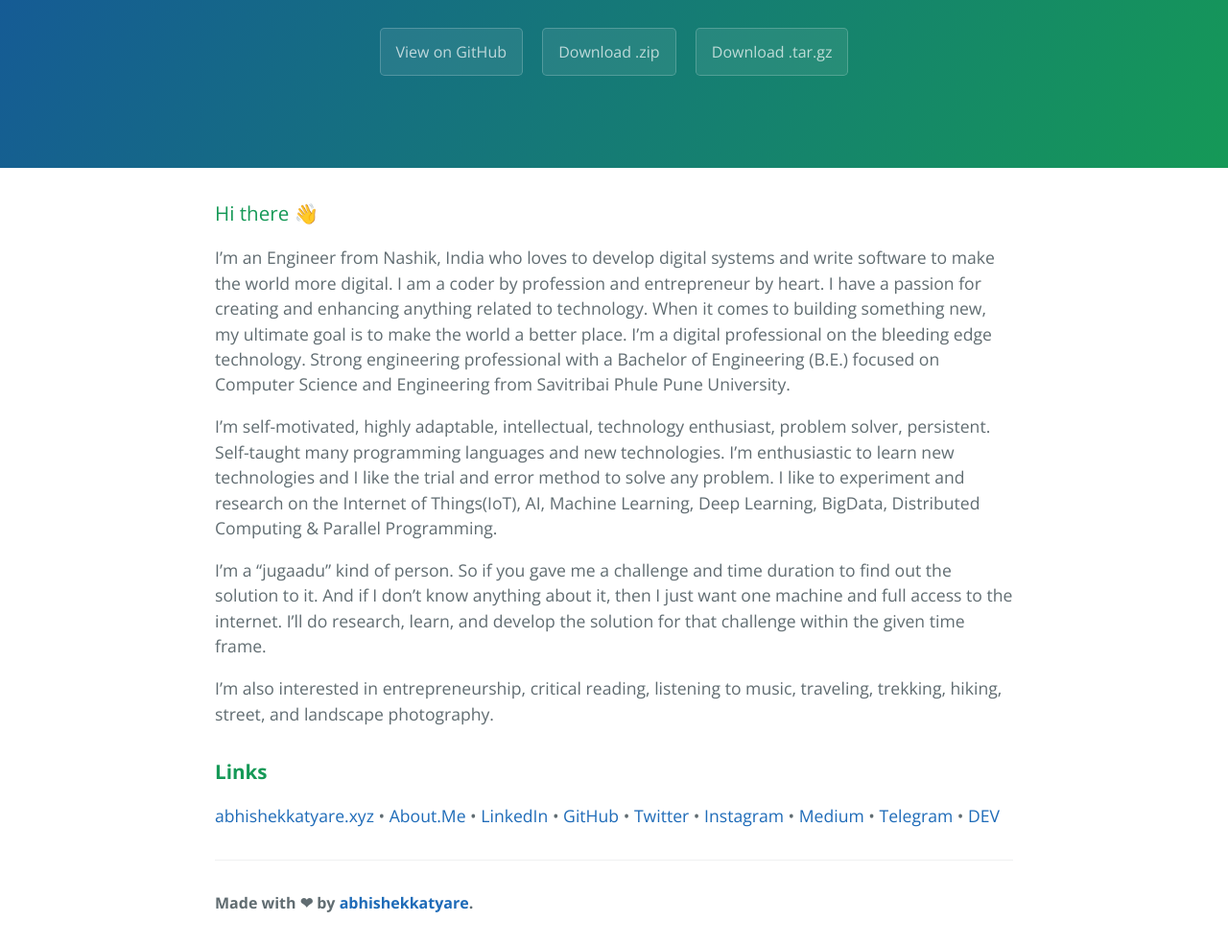
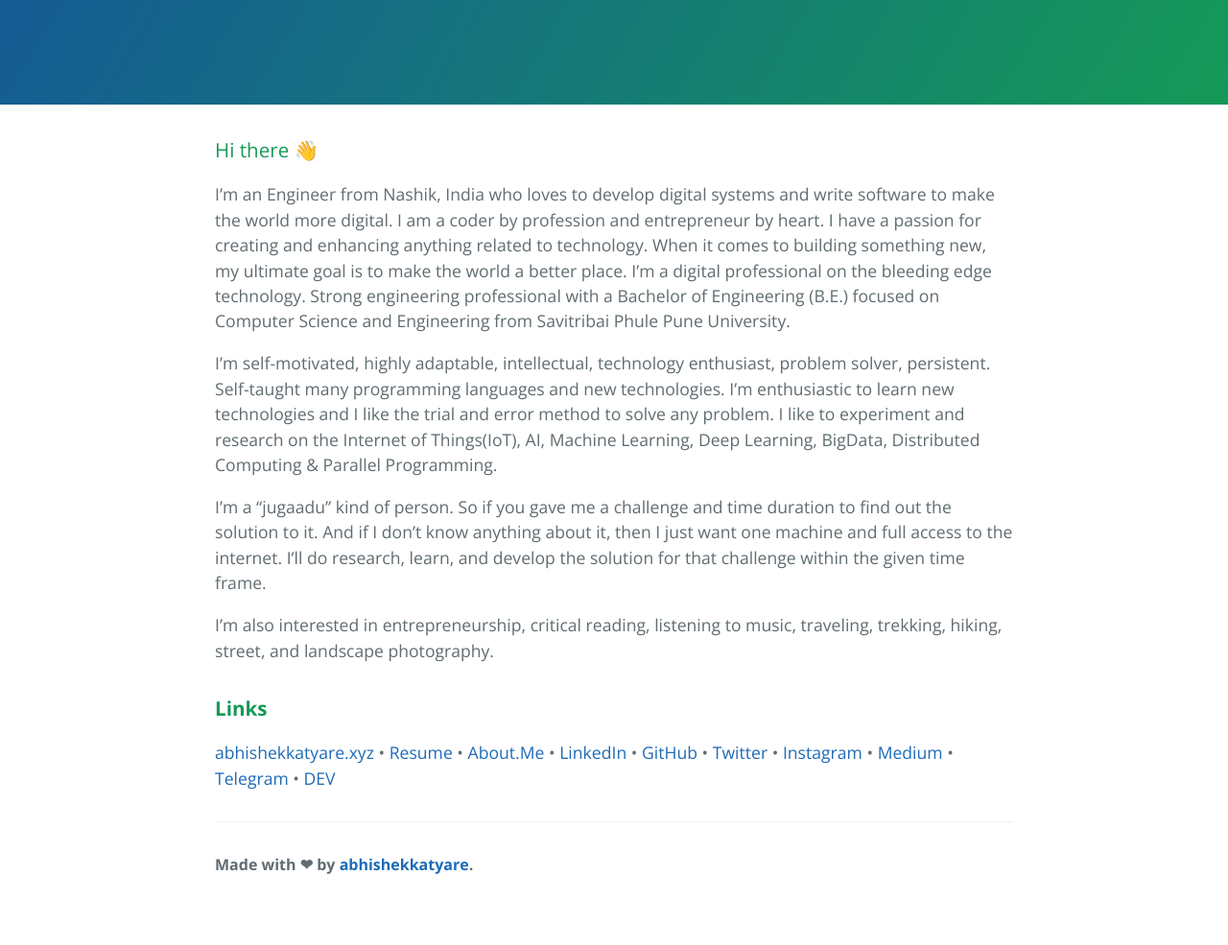
Before and after one commit to abhishekkatyare/abhishekkatyare, a plain HTML site: page index.html in a window 1280 px wide. Shown: the part 161-1146 px from the top of the page at 96% size. After the commit the page ends 1106 px from the top, so only its background shows below. Drawn offline with nearby package versions, Linux system fonts and the light colour scheme.

Commit message:
Update index.html

```diff
--- a/index.html
+++ b/index.html
@@ -13,9 +13,9 @@
     <section class="page-header">
       <h1 class="project-name">Abhishek Katyare</h1>
       <h2 class="project-tagline"></h2>
-      <a href="https://github.com/abhishekkatyare/abhishekkatyare" class="btn">View on GitHub</a>
+      <!--<a href="https://github.com/abhishekkatyare/abhishekkatyare" class="btn">View on GitHub</a>
       <a href="https://github.com/abhishekkatyare/abhishekkatyare/zipball/master" class="btn">Download .zip</a>
-      <a href="https://github.com/abhishekkatyare/abhishekkatyare/tarball/master" class="btn">Download .tar.gz</a>
+      <a href="https://github.com/abhishekkatyare/abhishekkatyare/tarball/master" class="btn">Download .tar.gz</a>-->
     </section>
 
     <section class="main-content">
@@ -30,6 +30,7 @@
 <a id="links" class="anchor" href="#links" aria-hidden="true"><span aria-hidden="true" class="octicon octicon-link"></span></a><strong>Links</strong>
 </h3>
 <p><a href="https://www.abhishekkatyare.xyz/">abhishekkatyare.xyz</a> •
+<a href="https://abhishekkatyare.github.io/resume/">Resume</a> •
 <a href="https://about.me/abhishekkatyare">About.Me</a> •
 <a href="http://www.linkedin.com/in/abhishekkatyare">LinkedIn</a> •
 <a href="https://github.com/abhishekkatyare">GitHub</a> •
```
